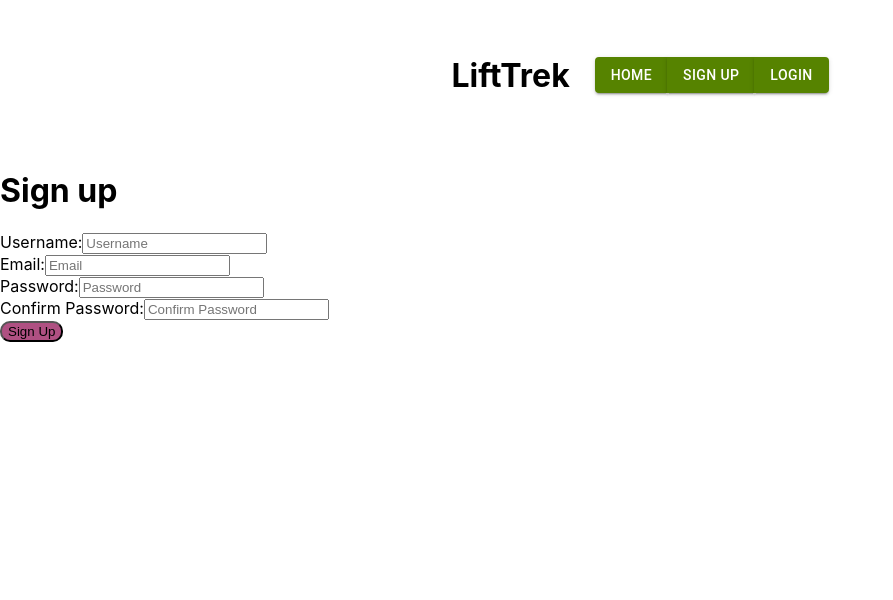
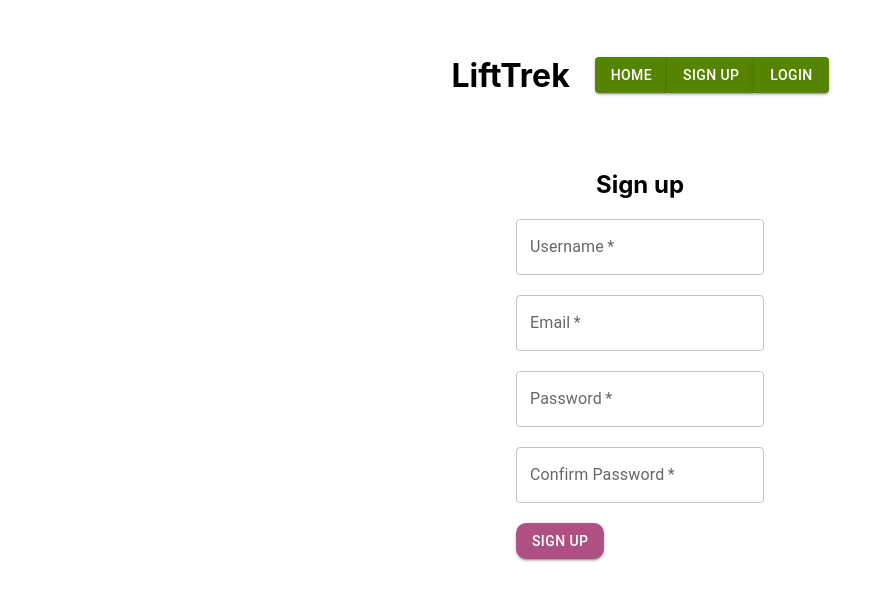
Before and after one commit to andrewcapro/CS554_Final_Project, a React (Create React App) app in the folder lifttrek/: page /signup in a window 1280 px wide. Shown: the top 600 px of the page, without its empty margins (0-893 px from the left). Built offline with nearby package versions, Linux system fonts and the light colour scheme; no server answers.

Commit message:
changed ALOT of css to match

```diff
--- a/lifttrek/src/App.css
+++ b/lifttrek/src/App.css
@@ -56,6 +56,10 @@ a:focus { text-decoration: none; color:teal; }
   background-color: #568300;
 }
 
+#signoutButton {
+  background-color: #AF5082;
+}
+
 .createWrapper {
   display: flex;
   justify-content: center;
--- a/lifttrek/src/components/Account.js
+++ b/lifttrek/src/components/Account.js
@@ -4,7 +4,7 @@ import {Link, useParams} from 'react-router-dom';
 import axios from "axios";
 import {AuthContext} from '../firebase/Auth';
 import "../App.css"
-
+import Input from '@mui/material/Input';
 
 function Account() {
   const [page, setPage] = useState(1)
@@ -73,7 +73,6 @@ function Account() {
     else{
       setImageFormData((prev) => ({...prev, [e.target.name]: e.target.value}));
     }
-    //console.log(imageFormData);
   };
 
   const handleTextChange = (e) => {
@@ -142,14 +141,14 @@ if(Array.isArray(posts)){
     <div>
       {
         user.image !== "" &&
-        <div className="accountInfo">
+        <div  style={{marginBottom: "10px"}} className="accountInfo">
             <img src={user.image} alt="profile picture" title="profile picture"></img>
         </div>
       }
       {
         id === currentUser.uid && //only show if this is the users page
         <div className="accountInfo">
-        <Button onClick={()=>{
+        <Button variant='contained' id='submitButton' onClick={()=>{
             if (!editingImage) {
                 setEditingImage(true);
                 setImageFormData({})
@@ -163,16 +162,15 @@ if(Array.isArray(posts)){
       { editingImage &&  //only show if editing image
       <div className="accountInfo">
         <br/>
-      <label>Image:
-              <input
+          <h3>Image:</h3>
+              <Input
                 onChange={(e) => handleImageChange(e)}
                 id="Image"
                 name="image"
                 accept="image/*"
                 type="file">
-              </input>
-            </label>
-            <Button style={{ marginLeft: '10px' }} id="submitButton2" variant="contained" onClick={editImage}>
+              </Input>
+            <Button variant='contained' id='submitButton' style={{ marginLeft: '10px' }} onClick={editImage}>
             Submit
           </Button>
           </div>
@@ -196,14 +194,14 @@ if(Array.isArray(posts)){
 
       {
         user.description !== "" &&
-        <div className="accountInfo">
+        <div style={{marginBottom: "10px"}} className="accountInfo">
             {user.description}
         </div>
       }
       {
         id === currentUser.uid && //only show if this is the users page
         <div className="accountInfo">
-        <Button onClick={()=>{
+        <Button variant='contained' id='submitButton' onClick={()=>{
             if (!editingDesc) {
                 setEditingDesc(true);
                 setDescFormData("")
@@ -217,14 +215,14 @@ if(Array.isArray(posts)){
       { editingDesc &&  //only show if editing image
       <div className="accountInfo">
         <br/>
-      <label>Description:
-              <input
+        <h3>Description:</h3>
+
+              <Input
                 onChange={(e) => handleTextChange(e)}
                 id="description"
                 name="description"
                 placeholder='Enter Description...'>
-              </input>
-            </label>
+              </Input>
             <Button style={{ marginLeft: '10px' }} id="submitButton2" variant="contained" onClick={editDesc}>
             Submit
           </Button>
--- a/lifttrek/src/components/CreateComment.js
+++ b/lifttrek/src/components/CreateComment.js
@@ -1,4 +1,4 @@
-import { Button } from '@mui/material';
+import { Button, TextField } from '@mui/material';
 import React, { useState, useContext } from 'react'
 import axios from "axios";
 import {AuthContext} from '../firebase/Auth';
@@ -25,16 +25,14 @@ function CreateComment(props) {
     <div>
         <h3>Create Comment</h3>
           <div>
-            <label>Comment:
-              <input
+              <TextField
                 style={{marginLeft: "5px"}}
                 type="textarea"
                 onChange={(e) => handleCommentChange(e)}
                 id="body"
                 name="body"
-                placeholder='Enter Comment...'>
-              </input>
-            </label>
+                label="Comment">
+              </TextField>
             <br></br>
             <br></br>
             <Button style={{ marginLeft: '10px' }} id="submitButton" variant="contained" onClick={makeComment}>
--- a/lifttrek/src/components/CreatePost.js
+++ b/lifttrek/src/components/CreatePost.js
@@ -2,7 +2,8 @@ import { Button } from '@mui/material';
 import React, { useState, useContext } from 'react'
 import axios from "axios";
 import {AuthContext} from '../firebase/Auth';
-
+import TextField from '@mui/material/TextField';
+import Input from '@mui/material/Input';
 
 function CreatePost() {
 
@@ -10,31 +11,12 @@ function CreatePost() {
   const [textPostformData, setTextPostFormData] = useState({});
   const [imagePostformData, setImagePostFormData] = useState({});
   const {currentUser} = useContext(AuthContext);
+  const [success, setSuccess] = useState(false);
 
 
   const handleTextPostChange = (e) => {
     setTextPostFormData((prev) => ({...prev, [e.target.name]: e.target.value}));
   };
-
-  // const makePolaroid = async () => {
-  //   const outputImage = document.getElementById("displayimage");
-
-  //   const sourceImage = URL.createObjectURL(imagePostformData.image);
-  //   const { outputFiles, exitCode, stderr} = await execute({
-  //     inputFiles: [await buildInputFile(sourceImage, 'image1.png')],
-  //     commands: `
-  //       convert image1.png -bordercolor #ffee44 -background #eeff55 +polaroid image2.png
-  //       convert image2.png -fill #997711 -tint 55 image3.jpg
-  //   `
-  //   })
-  //   if (exitCode) {
-  //     alert(`There was an error with the command: ${stderr.join('\n')}`)
-  //   }
-  //   else {
-  //     await loadImageElement(outputFiles[1], document.querySelector('#displayimage'))
-  //   }
-
-  // }
 
   const handleImagePostChange = (e) => {
     if(e.target.name === "image"){
@@ -52,6 +34,7 @@ function CreatePost() {
     const {data} = await axios.get("http://localhost:4000/users/" + currentUser.uid)
     await axios.post("http://localhost:4000/posts/createTextPost/", {title: textPostformData.title, body: textPostformData.body, userWhoPosted: {id: currentUser.uid, username: data.username}})
     setTextPostFormData({});
+    setSuccess(true)
   }
 
   const makeImagePost = async () => {
@@ -60,70 +43,74 @@ function CreatePost() {
     const {data} = await axios.get("http://localhost:4000/users/" + currentUser.uid)
     await axios.post("http://localhost:4000/posts/createImagePost/", {title: imagePostformData.title, image: URL.createObjectURL(imagePostformData.image), userWhoPosted: {id: currentUser.uid, username: data.username}})
     setImagePostFormData({})
+    setSuccess(true)
   }
 
 
   return (
+    <div style={{ display: 'flex', flexDirection: 'column', justifyContent: 'center', alignItems: 'center' }}>
       <div>
         <h2>Create Post</h2>
-        <Button style={{ marginLeft: '10px' }} onClick={() => {setType('text')}} variant='contained' id='blueButton'>Text Post</Button>
+        <Button onClick={() => {setType('text')}} variant='contained' id='blueButton'>Text Post</Button>
         <Button style={{ marginLeft: '10px' }} onClick={() => {setType('image')}} variant='contained' id='blueButton2'>Image Post</Button>
-        <br></br>
-        <br></br>
+      </div>
         <br></br>
         {type === 'text' &&
-          <div>
-            <label>Title:
-              <input
+          <div style={{ display: 'flex', flexDirection: 'column', alignItems: 'center' }}>
+            <h3>Text Post</h3>
+            <TextField
               onChange={(e) => handleTextPostChange(e)}
+              name="title"
               id="Title1"
-                name="title"
-                placeholder='Enter Title...'>
-              </input>
-            </label>
-            <br></br>
-            <br></br>
-            <label>Body:
-              <input
+              label="Title"
+              required
+            />
+            <br/>
+            <TextField
               onChange={(e) => handleTextPostChange(e)}
+              name="body"
               id="Body1"
-                name="body"
-                placeholder='Enter Body...'>
-              </input>
-            </label>
-            <br></br>
-            <br></br>
-            <br></br>
+              label="Body"
+              required
+            />
+            <br/>
             <Button style={{ marginLeft: '10px' }} id="submitButton" variant="contained" onClick={makeTextPost}>
               Create Post
             </Button>
+            <br/>
+            {success &&
+            <div>
+              Successfully uploaded post!
+            </div>
+            }
           </div>}
-          {type === "image" && <div>
-            <label>Title:
-              <input
+          {type === "image" &&
+          <div style={{ display: 'flex', flexDirection: 'column', alignItems: 'center' }}>
+            <h3>Image Post</h3>
+            <TextField
               onChange={(e) => handleImagePostChange(e)}
+              name="title"
               id="Title2"
-                name="title"
-                placeholder='Enter Title...'>
-              </input>
-            </label>
-            <br></br>
-            <br></br>
-            <label>Image:
-              <input
+              label="Title"
+              required
+            />
+            <br/>
+            <Input
               onChange={(e) => handleImagePostChange(e)}
               id="Image"
               name="image"
               accept="image/*"
-                type="file">
-              </input>
-            </label>
+              type="file"></Input>
             <br></br>
           {imagePostformData.image &&
           <div>
           <img id="displayimage" src={URL.createObjectURL(imagePostformData.image)} width="250"/>
           <br/>
-          {/* <Button style={{ marginLeft: '10px' }} id="polaroid" variant="contained" onClick={makePolaroid}>Polaroid</Button> */}
+          {success &&
+            <div>
+              Successfully uploaded post!
+            </div>
+          }
           </div>
           }
             <br></br>
--- a/lifttrek/src/components/CreateWorkout.js
+++ b/lifttrek/src/components/CreateWorkout.js
@@ -8,10 +8,10 @@ function CreateWorkout() {
     const [type, setType] = useState('');
 
     return (
-        <div>
+        <div style={{ display: 'flex', flexDirection: 'column', justifyContent: 'center', alignItems: 'center' }}>
             <div>
                 <h2>Create Workout</h2>
-                <Button style={{ marginLeft: '10px' }} onClick={() => {setType('custom')}} variant='contained' id='blueButton'>Custom</Button>
+                <Button onClick={() => {setType('custom')}} variant='contained' id='blueButton'>Custom</Button>
                 <Button style={{ marginLeft: '10px' }} onClick={() => {setType('random')}} variant='contained' id='blueButton2'>Randomized</Button>
             </div>
             <div className='createWrapper'>
--- a/lifttrek/src/components/DisplayPost.js
+++ b/lifttrek/src/components/DisplayPost.js
@@ -3,6 +3,7 @@ import { Grid, Button, Card, CardMedia, CardContent, CardActionArea, Typography
 import axios from 'axios';
 import {useParams} from "react-router-dom"
 import CreateComment from './CreateComment';
+import TextField from '@mui/material';
 
 function DisplayPost() {
   const [post, setPost] = useState({})
--- a/lifttrek/src/components/Home.js
+++ b/lifttrek/src/components/Home.js
@@ -2,9 +2,9 @@ import React from 'react'
 
 function Home() {
   return (
-    <div>
-      Welcome to LiftTrek
-      {/* <button onClick={() => app.auth().signOut()}>Sign Out</button> */}
+    <div style={{ display: "flex", flexDirection: "column", alignItems: "center" }}>
+      <h2>Welcome to LiftTrek</h2>
+      <p>Description, someone write something please</p>
     </div>
   )
 }
--- a/lifttrek/src/components/Login.js
+++ b/lifttrek/src/components/Login.js
@@ -1,7 +1,8 @@
 import React, {useContext} from 'react'
-import {useNavigate, Navigate, Redirect} from 'react-router-dom'
+import {useNavigate, Navigate} from 'react-router-dom'
 import {AuthContext} from '../firebase/Auth'
 import app from '../firebase/firebase'
+import { TextField, Button } from '@mui/material';
 
 function Login() {
   const {currentUser} = useContext(AuthContext)
@@ -24,36 +25,30 @@ function Login() {
   }
 
   return (
-    <div>
-      <h1>Log in</h1>
+    <div style={{ display: 'flex', flexDirection: 'column', alignItems: 'center' }}>
+      <h2>Log in</h2>
       <form onSubmit={handleLogin}>
         <div className='form-group'>
-          <label>
-            Email:
-            <input
+          <TextField
             className='form-control'
             name='email'
             id='email'
             type='email'
-              placeholder='Email'
-              required
-            />
-          </label>
+            label="Email"
+            required/>
         </div>
+        <br/>
         <div className='form-group'>
-          <label>
-            Password:
-            <input
+          <TextField
             className='form-control'
             name='password'
             type='password'
-              placeholder='Password'
+            label='Password'
             autoComplete='off'
-              required
-            />
-          </label>
+            required/>
         </div>
-        <button type='submit'>Log in</button>
+        <br/>
+        <Button variant='contained' id='submitButton' name='submitButton' type='submit'>Log In</Button>
       </form>
     </div>
   )
--- a/lifttrek/src/components/SignOutButton.js
+++ b/lifttrek/src/components/SignOutButton.js
@@ -1,7 +1,7 @@
-import React, {useContext, useState} from 'react';
-import {useNavigate, Navigate, Redirect} from 'react-router-dom'
-import {AuthContext} from '../firebase/Auth'
+import React from 'react';
+import {useNavigate } from 'react-router-dom'
 import app from '../firebase/firebase';
+import { Button } from '@mui/material';
 
 
 const SignOutButton = () => {
@@ -18,9 +18,9 @@ const SignOutButton = () => {
     }
 
   return (
-    <button type='button' onClick={handleSignOut}>
+    <Button id="signoutButton" variant="contained" type='button' onClick={handleSignOut}>
       Sign Out
-    </button>
+    </Button>
   );
 };
 
--- a/lifttrek/src/components/SignUp.js
+++ b/lifttrek/src/components/SignUp.js
@@ -1,9 +1,9 @@
 import React, {useContext, useState} from 'react';
-import {useNavigate, Navigate, Redirect} from 'react-router-dom'
+import {useNavigate, Navigate} from 'react-router-dom'
 import {AuthContext} from '../firebase/Auth'
 import app from '../firebase/firebase';
 import axios from "axios";
-
+import { TextField, Button } from '@mui/material';
 
 function SignUp() {
     const {currentUser} = useContext(AuthContext)
@@ -13,6 +13,7 @@ function SignUp() {
     const handleSignUp = async (event) => {
         event.preventDefault();
         const {userName, email, passwordOne, passwordTwo} = event.target.elements;
+        console.log(userName,email,passwordOne,passwordTwo)
         if (passwordOne.value !== passwordTwo.value) {
             setPwMatch('Passwords do not match');
             return false;
@@ -33,65 +34,32 @@ function SignUp() {
       }
 
   return (
-    <div>
-      <h1>Sign up</h1>
+    <div style={{ display: 'flex', flexDirection: 'column', alignItems: 'center' }}>
+      <h2>Sign up</h2>
       {pwMatch && <h4 className='error'>{pwMatch}</h4>}
+      <div style={{ display: 'flex', flexDirection: 'column', alignItems: 'center' }}>
         <form onSubmit={handleSignUp}>
           <div className='form-group'>
-          <label>
-            Username:
-            <input
-              className='form-control'
-              required
-              name='userName'
-              type='text'
-              placeholder='Username'
-            />
-          </label>
+            <TextField name='userName' type="text" id="outlined-basic" label="Username" required variant="outlined"/>
           </div>
+          <br/>
           <div className='form-group'>
-          <label>
-            Email:
-            <input
-              className='form-control'
-              required
-              name='email'
-              type='email'
-              placeholder='Email'
-            />
-          </label>
+            <TextField name='email' type="email" id="outlined-basic" label="Email" required variant="outlined"/>
           </div>
+          <br/>
           <div className='form-group'>
-          <label>
-            Password:
-            <input
-              className='form-control'
-              id='passwordOne'
-              name='passwordOne'
-              type='password'
-              placeholder='Password'
-              autoComplete='off'
-              required
-            />
-          </label>
+            <TextField name='passwordOne' type="password" id="outlined-basic" label="Password" required variant="outlined"/>
           </div>
+          <br/>
           <div className='form-group'>
-          <label>
-            Confirm Password:
-            <input
-              className='form-control'
-              name='passwordTwo'
-              type='password'
-              placeholder='Confirm Password'
-              autoComplete='off'
-              required
-            />
-          </label>
+            <TextField name='passwordTwo' type="password" id="outlined-basic" label="Confirm Password" required variant="outlined"/>
           </div>
-        <button id='submitButton' name='submitButton' type='submit'>
+          <br/>
+          <Button variant='contained' id='submitButton' name='submitButton' type='submit'>
             Sign Up
-        </button>
+          </Button>
         </form>
+      </div>
       <br />
     </div>
   )
--- a/lifttrek/src/components/workoutforms/Custom.js
+++ b/lifttrek/src/components/workoutforms/Custom.js
@@ -210,8 +210,8 @@ function FormContainer() {
 
   return (
     <div>
-      <h3 style={{ marginLeft: "10px" }}>Custom</h3>
-      <TextField style={{ marginLeft: "10px", marginBottom: "10px" }} id="outlined-basic" label="Workout Title" required variant="outlined" onChange={handleTitleChange}/>
+      <h3>Custom</h3>
+      <TextField style={{ marginBottom: "10px" }} id="outlined-basic" label="Workout Title" required variant="outlined" onChange={handleTitleChange}/>
       {formDataList.map((formData, index) => (
         <div key={index} style={{ display: "flex", alignItems: "center" }}>
           <Custom
@@ -235,7 +235,6 @@ function FormContainer() {
         variant="contained"
         color="primary"
         startIcon={<AddIcon />}
-        style={{ marginLeft: "10px" }}
         onClick={handleAddForm}
         id="blueButton3"
       >
--- a/lifttrek/src/components/workoutforms/Random.js
+++ b/lifttrek/src/components/workoutforms/Random.js
@@ -68,7 +68,7 @@ function Random() {
 
   return (
     <div>
-      <h3 style={{ marginLeft: "10px" }}>Random</h3>
+      <h3>Random</h3>
       <FormControl sx={{ m: 1, minWidth: 150 }}>
         <InputLabel id="exerciseType-label">Exercise Type</InputLabel>
         <Select
@@ -114,7 +114,6 @@ function Random() {
       <br />
       <br />
       <Button
-        style={{ marginLeft: "10px" }}
         variant="contained"
         onClick={handleRandomize}
         id="blueButton3"
```
Lines whose indentation alone changed are shown as unchanged.
